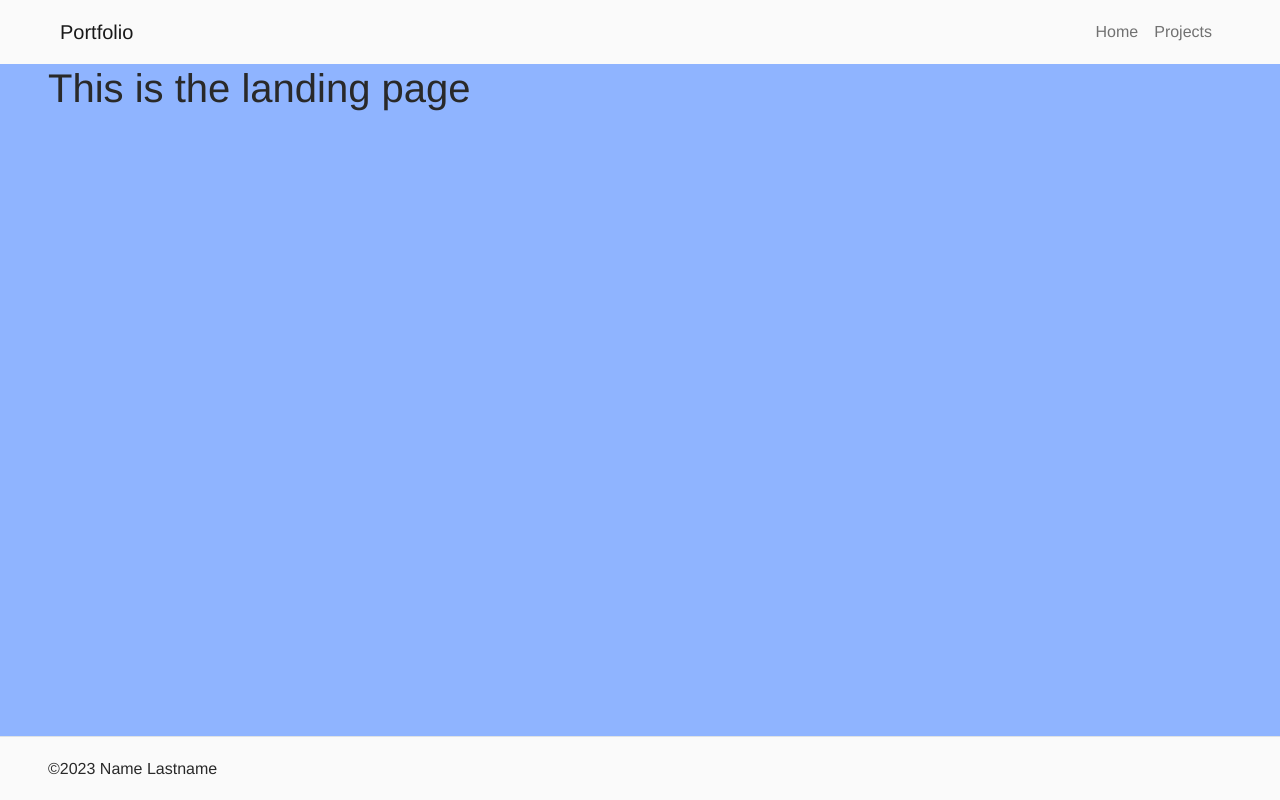
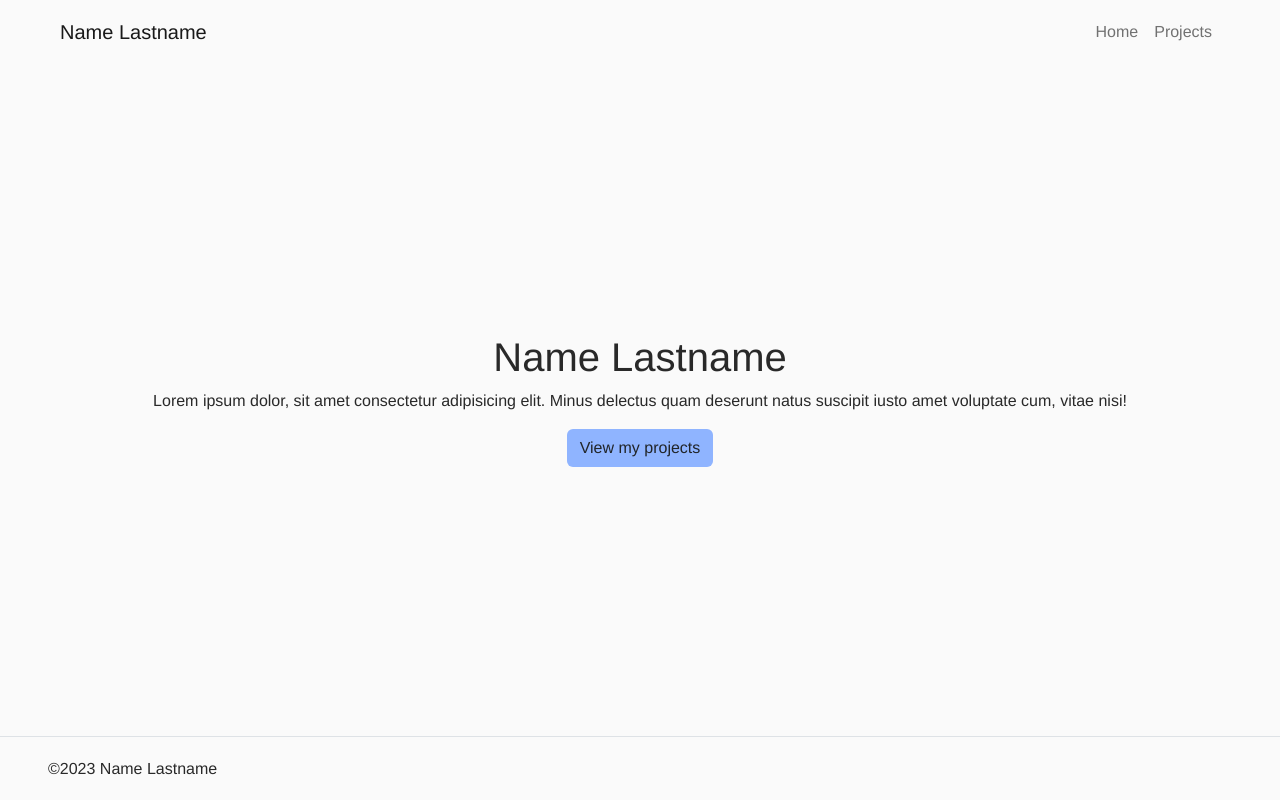
Before and after one commit to techbabette/Portfolio-Frontend, a Vue app: page / in a window 1280 px wide. Built offline with nearby package versions, Linux system fonts and the light colour scheme; some icons are missing.

Commit message:
Landing page start

```diff
--- a/src/components/Nav.vue
+++ b/src/components/Nav.vue
@@ -1,7 +1,7 @@
 <template>
 <nav class="navbar navbar-expand-lg">
   <div class="container-fluid">
-    <a class="navbar-brand" href="#">Portfolio</a>
+    <a class="navbar-brand" href="#">Name Lastname</a>
     <button class="navbar-toggler" type="button" data-bs-toggle="collapse" data-bs-target="#navbarSupportedContent" aria-controls="navbarSupportedContent" aria-expanded="false" aria-label="Toggle navigation">
       <span class="navbar-toggler-icon"></span>
     </button>
--- a/src/components/Project.vue
+++ b/src/components/Project.vue
@@ -10,6 +10,7 @@
             <p>Technologies used:
                 <span v-for="Technology, index in ProjectTechnologies" :key="index">{{ Technology }} </span>
             </p>
+            <p>Made in 2023</p>
             <p>
                 <a class="btn" :class="{'AccentButton' : !IsOdd, 'PrimaryButton': IsOdd}" :href="ProjectRepositoryLink">Github Link</a>
                 <a class="mx-2 btn SecondaryButton" v-if="ProjectDemoLink" :href="ProjectDemoLink">Live demo</a>
--- a/src/components/pages/Landing.vue
+++ b/src/components/pages/Landing.vue
@@ -1,6 +1,10 @@
 <template>
-<div id="landingBody">
-    <h1>This is the landing page</h1>
+<div class="ViewHeight" id="landingBody">
+    <div data-aos="zoom-in-down" style="text-align: center;">
+        <h1>Name Lastname</h1>
+        <p>Lorem ipsum dolor, sit amet consectetur adipisicing elit. Minus delectus quam deserunt natus suscipit iusto amet voluptate cum, vitae nisi!</p>
+    </div>
+    <router-link to="/projects" class="btn PrimaryButton">View my projects</router-link>
 </div>
 </template>
 <script>
@@ -10,6 +14,9 @@ export default {
 </script>
 <style scoped>
 #landingBody{
-    background-color: #8fb4ff;
+    display: flex;
+    flex-direction: column;
+    align-items: center;
+    justify-content: center;
 }
 </style>
```
